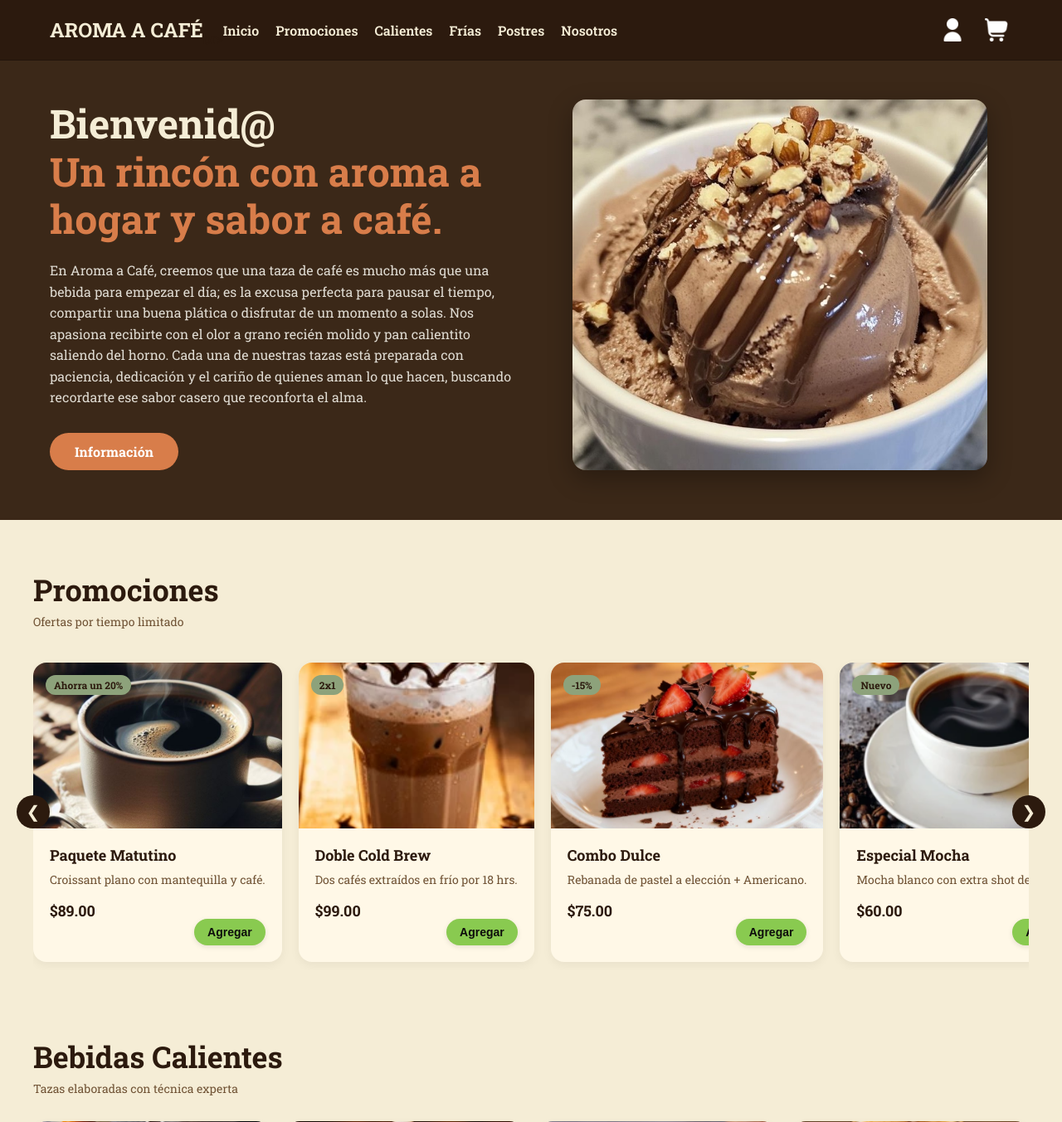
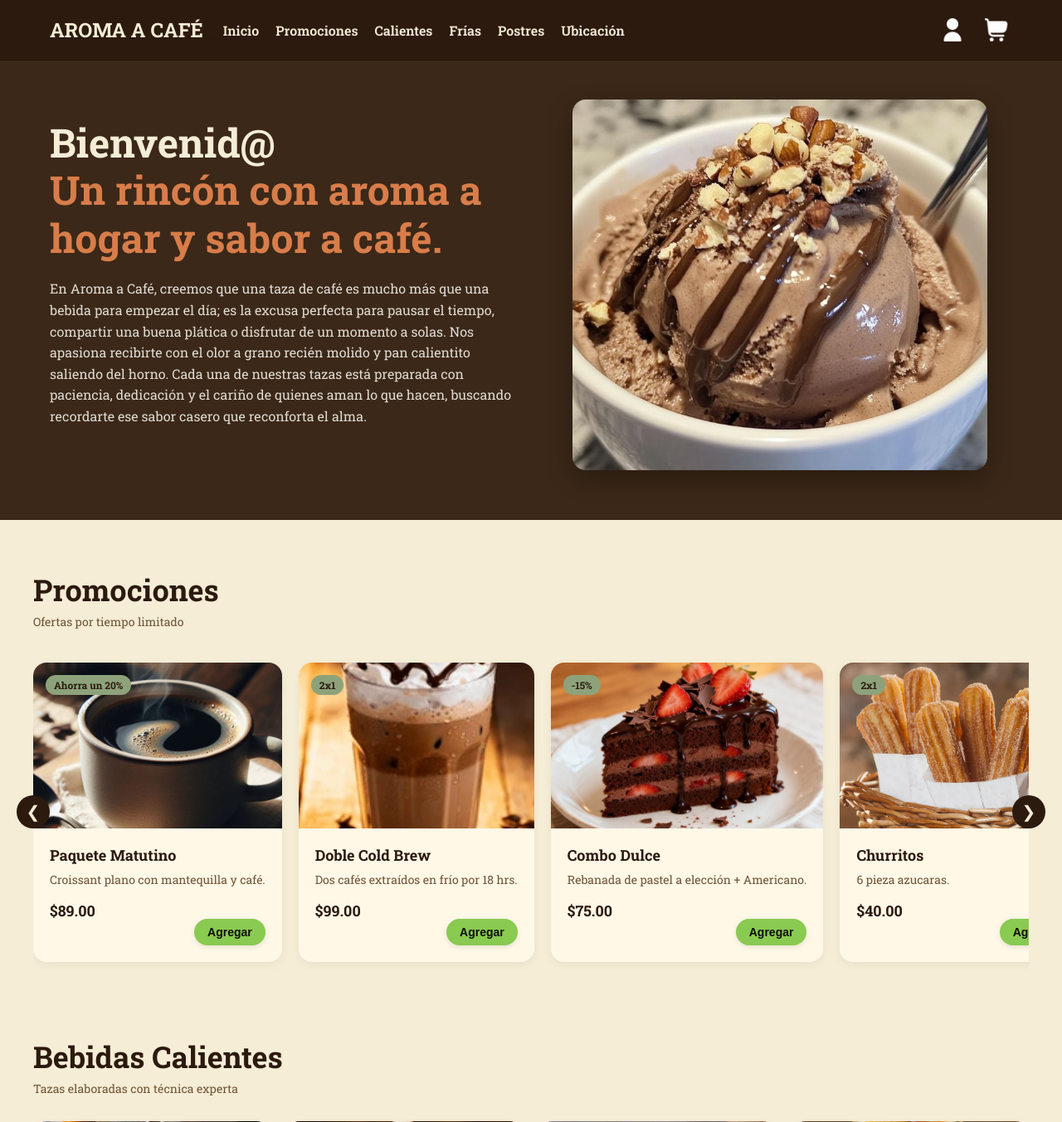
Before and after one commit to Less-122/Proyecto-Cafeteria, a PHP site: page / in a window 1280 px wide. Shown: the top 1353 px of the page at 83% size. Run offline with PHP 8.4, Linux system fonts and the light colour scheme; some web fonts are replaced.

Commit message:
Se agregan mas productos a promocion,se modifca barra de navegacion,se agrega imagenes a carrito

```diff
--- a/index.html
+++ b/index.html
@@ -18,7 +18,7 @@
                     <li><a href="#calientes">Calientes</a></li>
                     <li><a href="#frias">Frías</a></li>
                     <li><a href="#postres">Postres</a></li>
-                    <li><a href="#nosotros">Nosotros</a></li>
+                    <li><a href="#nosotros">Ubicación</a></li>
                 </ul>
             </nav>
 
@@ -43,7 +43,7 @@
 Nos apasiona recibirte con el olor a grano recién molido y pan calientito saliendo del horno. Cada una de nuestras tazas está preparada con paciencia, dedicación y el cariño de quienes aman lo que hacen, buscando recordarte ese sabor casero que reconforta el alma.
 
 </p>
-                <a href="#nosotros" class="btn-primary">Información</a>
+
             </div>
             <div class="hero-img">
                 <img src="img/Helado.jpeg" alt="Delicias de café y helado">
@@ -88,9 +88,28 @@ Nos apasiona recibirte con el olor a grano recién molido y pan calientito salie
                          <button class="btn-agregar">Agregar</button>
                     </div>
                 </div>
+                  <div class="box">
+                    <div class="tag-oferta">2x1</div>
+                    <img src="img/deditos.png" alt="Promoción 4">
+                    <div class="product-txt">
+                        <h3>Churritos</h3>
+                        <p>6 pieza azucaras.</p>
+                        <span class="precio">$40.00</span>
+                         <button class="btn-agregar">Agregar</button>
+                    </div>
+                </div>  <div class="box">
+                    <div class="tag-oferta">2x1</div>
+                    <img src="img/tarta.jpeg" alt="Promoción 5">
+                    <div class="product-txt">
+                        <h3>Trata de amor</h3>
+                        <p>Una rebada de 125 gr.</p>
+                        <span class="precio">$50.00</span>
+                         <button class="btn-agregar">Agregar</button>
+                    </div>
+                </div>
                 <div class="box">
                     <div class="tag-oferta">Nuevo</div>
-                    <img src="img/taza.png" alt="Promoción 4">
+                    <img src="img/taza.png" alt="Promoción 6">
                     <div class="product-txt">
                         <h3>Especial Mocha</h3>
                         <p>Mocha blanco con extra shot de espresso.</p>
```
Also changed, not shown: carrito.html (+4 -3 lines), css/carrito.css (+7 -0 lines).
